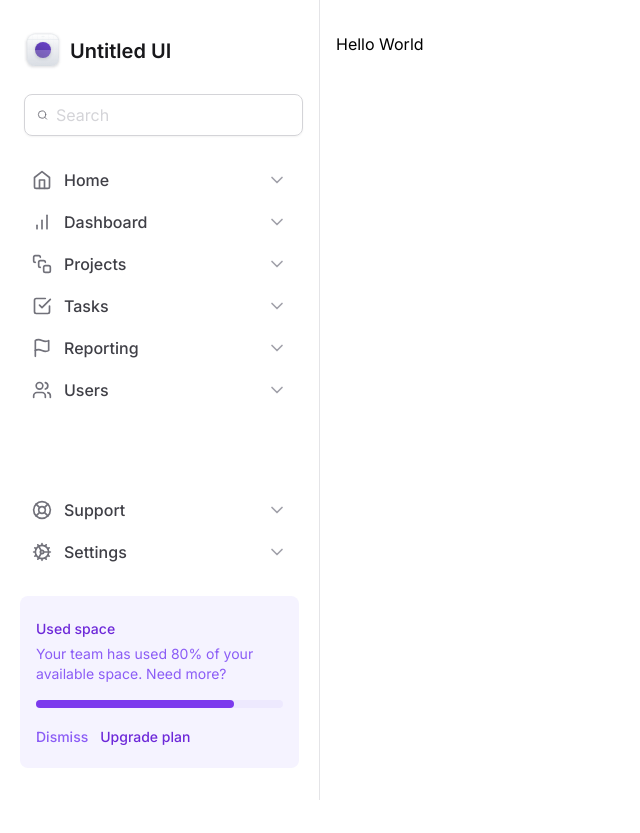
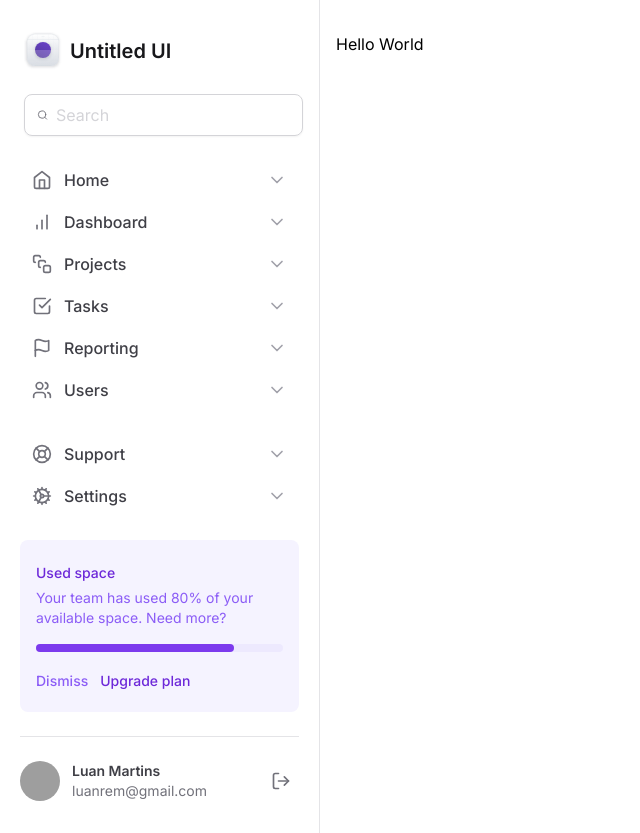
Before and after one commit to luanrem/tailwind-next, a Next.js app: page / in a window 1280 px wide. Shown: the whole page, without its empty margins (0-640 px from the left). Before the commit the page ends 800 px from the top, so only its background shows below. Built offline with nearby package versions, Linux system fonts and the light colour scheme; grey boxes are pictures that could not be loaded.

Commit message:
C02 - Perfil do Usuário

```diff
--- /dev/null
+++ b/src/app/components/Sidebar/Profile.tsx
@@ -0,0 +1,21 @@
+import { LogOut } from "lucide-react";
+
+
+export function Profile() {
+  return (
+    <div className="grid grid-cols-profile items-center gap-3">
+      <img
+        src="https://github.com/luanrem.png"
+        className="h-10 w-10 rounded-full"
+        alt=""
+      />
+      <div className="flex flex-col truncate">
+        <span className="text-sm font-semibold text-zinc-700">Luan Martins</span>
+        <span className="truncate text-sm text-zinc-500">luanrem@gmail.com</span>
+      </div>
+      <button type="button" className="ml-auto rounded-md p-2 hover:bg-zinc-50">
+        <LogOut className="h-5 w-5 text-zinc-500" />
+      </button>
+    </div>
+  )
+}
--- a/src/app/components/Sidebar/index.tsx
+++ b/src/app/components/Sidebar/index.tsx
@@ -2,6 +2,7 @@
 import { Logo } from "./Logo";
 import { NavItem } from './NavItem';
 import { UsedSpaceWidget } from './UsedSpaceWidget';
+import { Profile } from './Profile';
 
 
 export function Sidebar() {
@@ -23,5 +24,8 @@
     </nav>
 
     <UsedSpaceWidget />
+
+    <div className='h-px bg-zinc-200' />
+    <Profile />
   </aside>
 }
--- a/tailwind.config.ts
+++ b/tailwind.config.ts
@@ -7,7 +7,8 @@
   theme: {
     extend: {
       gridTemplateColumns: {
-        app: 'minmax(18rem, 20rem) 1fr'
+        app: 'minmax(18rem, 20rem) 1fr',
+        profile: 'max-content 1fr max-content'
       },
       maxWidth: {
         app: '700px'
```
